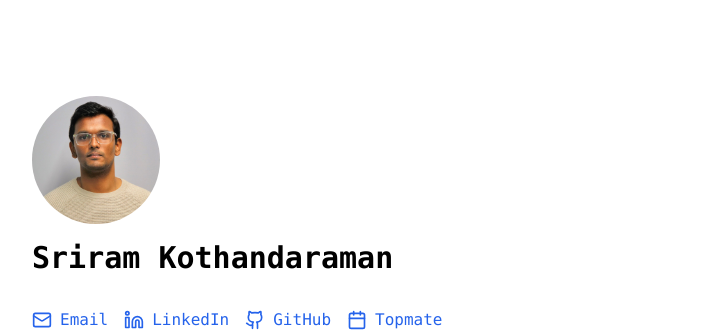
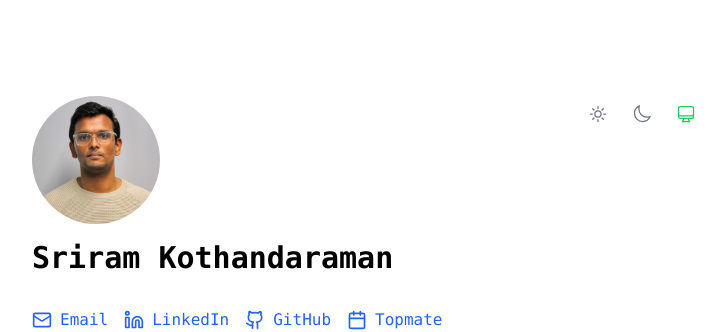
Before and after one commit to sriramkj07/Personalwebsite, a Next.js app: page / in a window 1280 px wide. Shown: the top 332 px of the page, without its empty margins (272-998 px from the left). Built offline with nearby package versions, Linux system fonts and the light colour scheme.

Commit message:
Updated dark theme and added theme switcher component

```diff
--- a/app/layout.tsx
+++ b/app/layout.tsx
@@ -1,6 +1,7 @@
 import './globals.css'
 import { JetBrains_Mono } from 'next/font/google'
-// app/layout.tsx
+import { ThemeProvider } from '@/components/theme-provider'
+
 export const metadata = {
   title: 'Sriram Kothandaraman',
   description: 'A personal website, thats all folks'
@@ -17,8 +18,17 @@ export default function RootLayout({
   children: React.ReactNode
 }) {
   return (
-    <html lang="en" className={jetbrainsMono.className}>
-      <body>{children}</body>
+    <html lang="en" className={jetbrainsMono.className} suppressHydrationWarning>
+      <body className="bg-white dark:bg-gray-950 text-black dark:text-white transition-colors">
+        <ThemeProvider
+          attribute="class"
+          defaultTheme="system"
+          enableSystem
+          disableTransitionOnChange
+        >
+          {children}
+        </ThemeProvider>
+      </body>
     </html>
   )
 }
--- a/app/page.tsx
+++ b/app/page.tsx
@@ -1,12 +1,14 @@
 import Image from 'next/image';
 import Link from 'next/link';
 import { Github, Linkedin, Mail, Calendar } from 'lucide-react';
+import { ThemeSwitcher } from '@/components/theme-switcher';
 
 export default function Home() {
   return (
-    <div className="min-h-screen bg-white text-black p-8 md:p-16 lg:p-24 font-mono">
+    <div className="min-h-screen bg-white dark:bg-gray-950 text-black dark:text-white p-8 md:p-16 lg:p-24 font-mono">
       <div className="max-w-2xl mx-auto space-y-8">
-        {/* Profile Section */}
+        {/* Header with Theme Switcher */}
+        <div className="flex justify-between items-start">
           <div className="space-y-4">
             <div className="w-32 h-32 rounded-full overflow-hidden">
               <Image
@@ -19,22 +21,24 @@ export default function Home() {
             </div>
             <h1 className="text-3xl font-bold">Sriram Kothandaraman</h1>
           </div>
+          <ThemeSwitcher />
+        </div>
 
         {/* Social Links */}
         <div className="flex gap-4">
-          <a href="mailto:kothandaraman.s@northeastern.edu" className="text-blue-600 hover:text-blue-800 flex items-center gap-2">
+          <a href="mailto:kothandaraman.s@northeastern.edu" className="text-blue-600 dark:text-blue-400 hover:text-blue-800 dark:hover:text-blue-300 flex items-center gap-2">
             <Mail className="h-5 w-5" />
             Email
           </a>
-          <a href="https://www.linkedin.com/in/sriramkj/" target="_blank" rel="noopener noreferrer" className="text-blue-600 hover:text-blue-800 flex items-center gap-2">
+          <a href="https://www.linkedin.com/in/sriramkj/" target="_blank" rel="noopener noreferrer" className="text-blue-600 dark:text-blue-400 hover:text-blue-800 dark:hover:text-blue-300 flex items-center gap-2">
             <Linkedin className="h-5 w-5" />
             LinkedIn
           </a>
-          <a href="https://github.com/sriramkj07" target="_blank" rel="noopener noreferrer" className="text-blue-600 hover:text-blue-800 flex items-center gap-2">
+          <a href="https://github.com/sriramkj07" target="_blank" rel="noopener noreferrer" className="text-blue-600 dark:text-blue-400 hover:text-blue-800 dark:hover:text-blue-300 flex items-center gap-2">
             <Github className="h-5 w-5" />
             GitHub
           </a>
-          <a href="https://topmate.io/sriramk/" target="_blank" rel="noopener noreferrer" className="text-blue-600 hover:text-blue-800 flex items-center gap-2">
+          <a href="https://topmate.io/sriramk/" target="_blank" rel="noopener noreferrer" className="text-blue-600 dark:text-blue-400 hover:text-blue-800 dark:hover:text-blue-300 flex items-center gap-2">
             <Calendar className="h-5 w-5" />
             Topmate
           </a>
@@ -45,11 +49,9 @@ export default function Home() {
           <p className="text-lg">
             Product Manager, Amateur Coder
           </p>
-         <p style={{ whiteSpace: 'pre-line' }} className="text-gray-600">
+          <p style={{ whiteSpace: 'pre-line' }} className="text-gray-600 dark:text-gray-400">
             {`I'm Sriram (Shri - Rahhm),`} <Link href="https://www.sriramkj.com/builds" target="_blank" rel="noopener noreferrer" className="text-inherit hover:underline">I build products,</Link> {`I cycle, I `}
-
             <Link href="https://www.goodreads.com/user/show/103894258-sriram" target="_blank" rel="noopener noreferrer" className="text-inherit hover:underline">love reading books</Link>
-
             {` and I have a fondness for stand-up com(ics)edy.
 
              I currently build products at ServiceNow. I'm fascinated by powerful network effects enabled by tech and how it disrupts traditional markets.
@@ -57,14 +59,14 @@ export default function Home() {
             I aspire to build such large scale platforms for the future.
 
              I hope to write about some of these interests and showcase my `}
-  <Link href="/builds" className="text-blue-600 hover:text-blue-800 hover:underline">builds</Link>
+            <Link href="/builds" className="text-blue-600 dark:text-blue-400 hover:text-blue-800 dark:hover:text-blue-300 hover:underline">builds</Link>
           </p>
-<div>  <span className="text-gray-600"> I'm currently based in San Francisco and previously spent time in Boston (where I went to Grad school) as well as in Chennai and Hyderabad.
+          <div>  <span className="text-gray-600 dark:text-gray-400"> I'm currently based in San Francisco and previously spent time in Boston (where I went to Grad school) as well as in Chennai and Hyderabad.
           </span>  </div>
- <div> <Link href="/essays" className="text-blue-600 hover:text-blue-800">
+          <div> <Link href="/essays" className="text-blue-600 dark:text-blue-400 hover:text-blue-800 dark:hover:text-blue-300">
             Essays
           </Link>
-  <span className="text-gray-600">
+          <span className="text-gray-600 dark:text-gray-400">
             : I also collect some essays that I personally think are influential and will be timeless
           </span>
           </div>
--- a/components/theme-provider.tsx
+++ b/components/theme-provider.tsx
@@ -1,9 +1,18 @@
-"use client"
+"use client";
 
-import * as React from "react"
-import { ThemeProvider as NextThemesProvider } from "next-themes"
-import { type ThemeProviderProps } from "next-themes"
+import * as React from "react";
+import { ThemeProvider as NextThemesProvider } from "next-themes";
+import { type ThemeProviderProps } from "next-themes/dist/types";
 
 export function ThemeProvider({ children, ...props }: ThemeProviderProps) {
-  return <NextThemesProvider {...props}>{children}</NextThemesProvider>
+  return (
+    <NextThemesProvider
+      attribute="class"
+      defaultTheme="system"
+      enableSystem
+      {...props}
+    >
+      {children}
+    </NextThemesProvider>
+  );
 }
--- /dev/null
+++ b/components/theme-switcher.tsx
@@ -0,0 +1,48 @@
+import { useTheme } from "next-themes";
+import { useEffect, useState } from "react";
+import { SunIcon, MoonIcon, ComputerDesktopIcon } from "@heroicons/react/24/outline";
+
+export function ThemeSwitcher() {
+  const [mounted, setMounted] = useState(false);
+  const { theme, setTheme } = useTheme();
+
+  useEffect(() => {
+    setMounted(true);
+  }, []);
+
+  if (!mounted) {
+    return null;
+  }
+
+  return (
+    <div className="flex items-center gap-2">
+      <button
+        onClick={() => setTheme("light")}
+        className={`p-2 rounded-lg hover:bg-gray-200 dark:hover:bg-gray-700 transition-colors ${
+          theme === "light" ? "text-yellow-500" : "text-gray-500 dark:text-gray-400"
+        }`}
+        aria-label="Light mode"
+      >
+        <SunIcon className="w-5 h-5" />
+      </button>
+      <button
+        onClick={() => setTheme("dark")}
+        className={`p-2 rounded-lg hover:bg-gray-200 dark:hover:bg-gray-700 transition-colors ${
+          theme === "dark" ? "text-blue-500" : "text-gray-500 dark:text-gray-400"
+        }`}
+        aria-label="Dark mode"
+      >
+        <MoonIcon className="w-5 h-5" />
+      </button>
+      <button
+        onClick={() => setTheme("system")}
+        className={`p-2 rounded-lg hover:bg-gray-200 dark:hover:bg-gray-700 transition-colors ${
+          theme === "system" ? "text-green-500" : "text-gray-500 dark:text-gray-400"
+        }`}
+        aria-label="System mode"
+      >
+        <ComputerDesktopIcon className="w-5 h-5" />
+      </button>
+    </div>
+  );
+}
```
Lines whose indentation alone changed are shown as unchanged.
